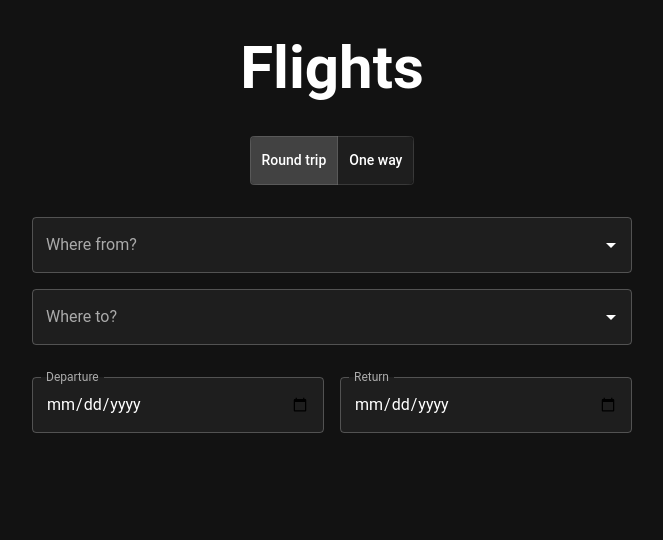
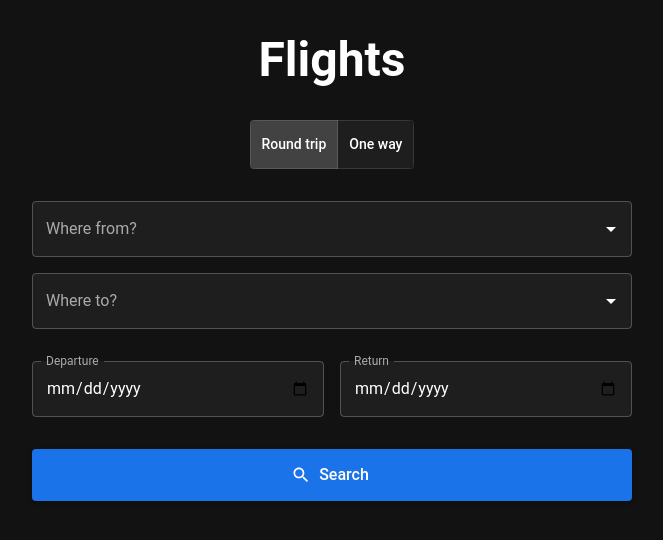
Before and after one commit to donphelix/google-flight, a React (Create React App) app: page / in a window 1280 px wide. Shown: the top 540 px of the page, without its empty margins (308-971 px from the left). Built offline with nearby package versions, Linux system fonts and the light colour scheme.

Commit message:
add custom search button

```diff
--- a/src/components/FlightSearch/FlightSearch.js
+++ b/src/components/FlightSearch/FlightSearch.js
@@ -4,15 +4,15 @@ import FlightSearchForm from "./FlightSearchForm";
 
 const FlightSearch = () => {
     return (
-        <Box sx={{backgroundColor: "#121212", color: "white", minHeight: "100hv", padding: "2rem"}}>
+        <Box sx={{backgroundColor: "#121212", color: "white", minHeight: "100vh", padding: "2rem"}}>
             <Box sx={{textAlign: "center", marginBottom: "2rem"}}>
-                <Typography variant="h2" sx={{fontWeight: "bold"}}>
+                <Typography variant="h3" sx={{fontWeight: "bold"}}>
                     Flights
                 </Typography>
             </Box>
-            <FlightSearchForm />
+            <FlightSearchForm/>
         </Box>
     );
-}
+};
 
 export default FlightSearch;
--- a/src/components/FlightSearch/FlightSearchForm.js
+++ b/src/components/FlightSearch/FlightSearchForm.js
@@ -1,11 +1,13 @@
+import React, {useState} from "react";
 import {Box} from "@mui/material";
-import {useState} from "react";
 import ToggleTripType from "./ToggleTripType";
 import LocationSelector from "./LocationSelector";
 import DatePickers from "./DatePickers";
+import CustomButton from "../Shared/CustomButton";
 
 const FlightSearchForm = () => {
     const [tripType, setTripType] = useState("round");
+
     return (
         <Box sx={{
             display: "flex",
@@ -16,11 +18,11 @@ const FlightSearchForm = () => {
             margin: "0 auto"
         }}>
             <ToggleTripType tripType={tripType} setTripType={setTripType}/>
-            <LocationSelector />
-            <DatePickers tripType={tripType} />
-
+            <LocationSelector/>
+            <DatePickers tripType={tripType}/>
+            <CustomButton text="Search"/>
         </Box>
     );
-}
+};
 
-export default FlightSearchForm
+export default FlightSearchForm;
--- /dev/null
+++ b/src/components/Shared/CustomButton.js
@@ -0,0 +1,23 @@
+import React from "react";
+import {Button} from "@mui/material";
+import SearchIcon from "@mui/icons-material/Search";
+
+const CustomButton = ({text}) => {
+    return (
+        <Button
+            variant="contained"
+            startIcon={<SearchIcon/>}
+            sx={{
+                backgroundColor: "#1a73e8",
+                color: "white",
+                width: "100%",
+                padding: "0.75rem",
+                fontSize: "1rem",
+            }}
+        >
+            {text}
+        </Button>
+    );
+};
+
+export default CustomButton;
```
